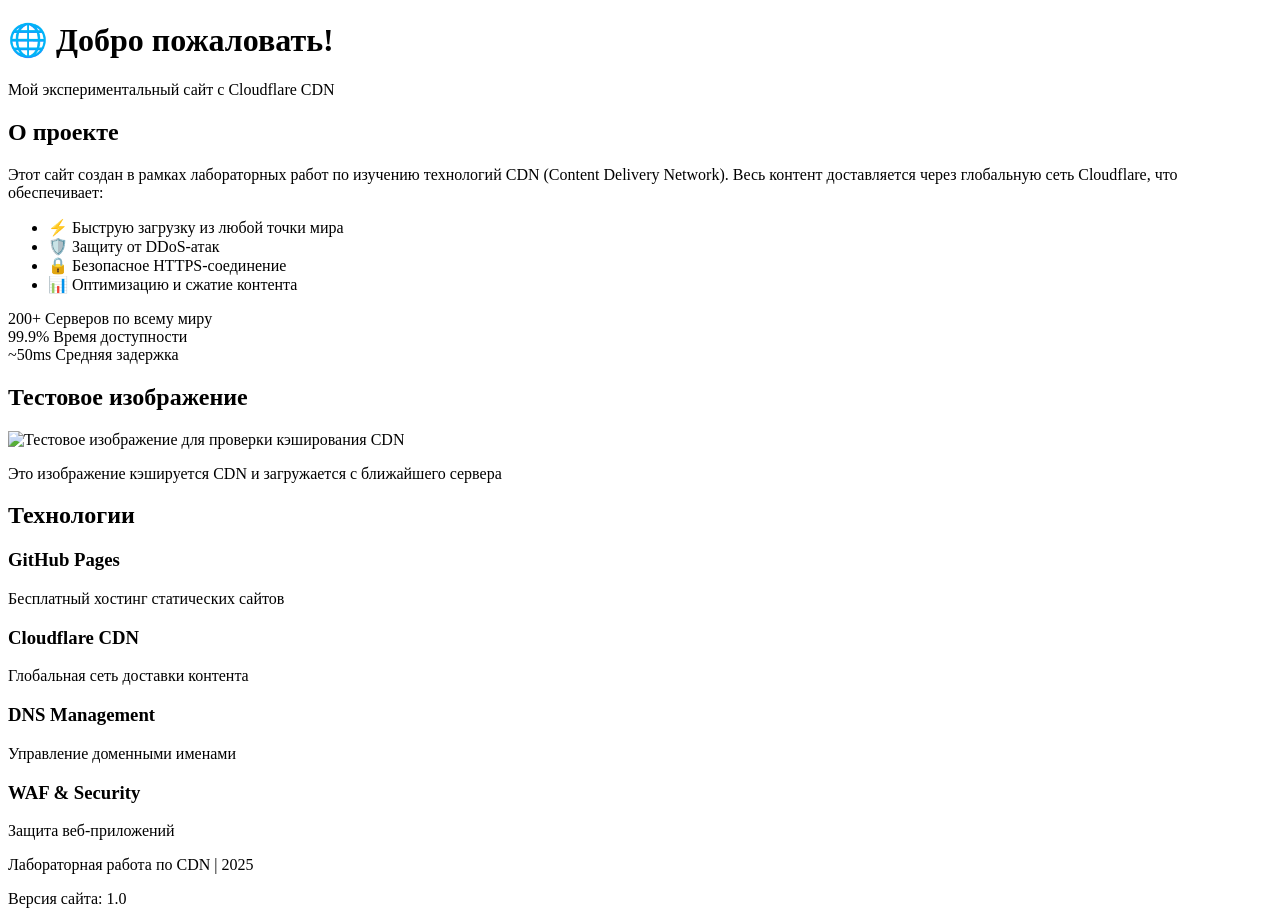
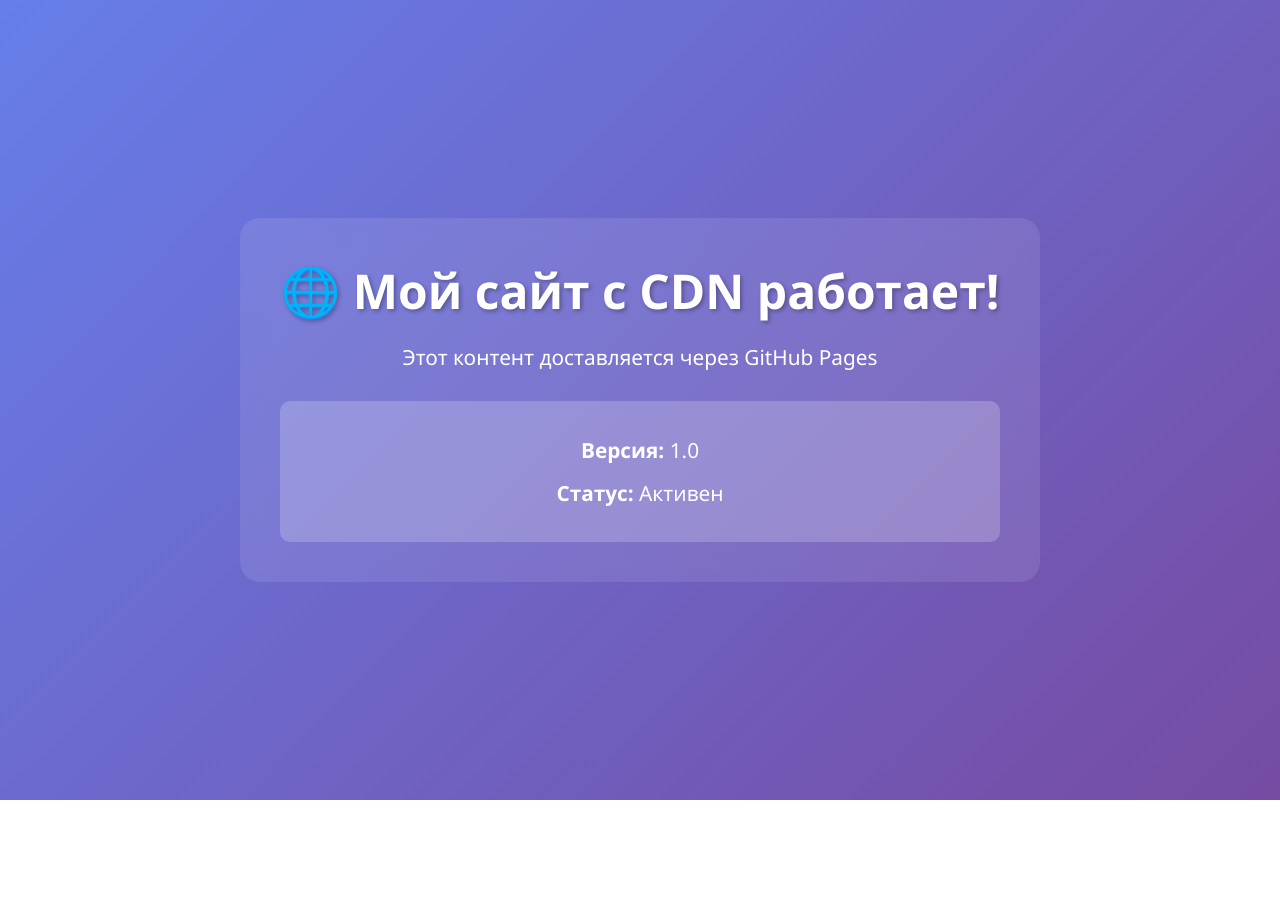
Before and after one commit to propanesmoker123/propanesmoker.github.io-, a plain HTML site: page index.html in a window 1280 px wide. After the commit the page ends 800 px from the top, so only its background shows below. Drawn offline with Linux system fonts and the light colour scheme.

Commit message:
Update index.html

```diff
--- a/index.html
+++ b/index.html
@@ -1,89 +1,57 @@
-<!-- index.html -->
 <!DOCTYPE html>
 <html lang="ru">
 <head>
     <meta charset="UTF-8">
     <meta name="viewport" content="width=device-width, initial-scale=1.0">
-    <title>CDN Лабораторная - Моя Страница</title>
-    <link rel="stylesheet" href="style.css">
+    <title>CDN Lab</title>
+    <style>
+        * {
+            margin: 0;
+            padding: 0;
+            box-sizing: border-box;
+        }
+        body {
+            background: linear-gradient(135deg, #667eea 0%, #764ba2 100%);
+            color: white;
+            font-family: 'Segoe UI', Arial, sans-serif;
+            min-height: 100vh;
+            display: flex;
+            align-items: center;
+            justify-content: center;
+        }
+        .container {
+            text-align: center;
+            padding: 40px;
+            background: rgba(255,255,255,0.1);
+            border-radius: 20px;
+            backdrop-filter: blur(10px);
+            max-width: 800px;
+        }
+        h1 {
+            font-size: 3rem;
+            margin-bottom: 20px;
+            text-shadow: 2px 2px 4px rgba(0,0,0,0.3);
+        }
+        p {
+            font-size: 1.3rem;
+            margin: 15px 0;
+        }
+        .info {
+            margin-top: 30px;
+            padding: 20px;
+            background: rgba(255,255,255,0.2);
+            border-radius: 10px;
+        }
+    </style>
 </head>
 <body>
     <div class="container">
-        <header class="header">
-            <h1>🌐 Добро пожаловать!</h1>
-            <p class="subtitle">Мой экспериментальный сайт с Cloudflare CDN</p>
-        </header>
-
-        <main class="content">
-            <section class="info-card">
-                <h2>О проекте</h2>
-                <p>Этот сайт создан в рамках лабораторных работ по изучению технологий CDN (Content Delivery Network). Весь контент доставляется через глобальную сеть Cloudflare, что обеспечивает:</p>
-                <ul>
-                    <li>⚡ Быструю загрузку из любой точки мира</li>
-                    <li>🛡️ Защиту от DDoS-атак</li>
-                    <li>🔒 Безопасное HTTPS-соединение</li>
-                    <li>📊 Оптимизацию и сжатие контента</li>
-                </ul>
-            </section>
-
-            <section class="stats">
-                <div class="stat-item">
-                    <span class="stat-number">200+</span>
-                    <span class="stat-label">Серверов по всему миру</span>
-                </div>
-                <div class="stat-item">
-                    <span class="stat-number">99.9%</span>
-                    <span class="stat-label">Время доступности</span>
-                </div>
-                <div class="stat-item">
-                    <span class="stat-number">~50ms</span>
-                    <span class="stat-label">Средняя задержка</span>
-                </div>
-            </section>
-
-            <section class="image-showcase">
-                <h2>Тестовое изображение</h2>
-                <div class="image-wrapper">
-                    <img src="test-image.jpg" alt="Тестовое изображение для проверки кэширования CDN" id="mainImage">
-                    <p class="image-caption">Это изображение кэшируется CDN и загружается с ближайшего сервера</p>
-                </div>
-            </section>
-
-            <section class="tech-info">
-                <h2>Технологии</h2>
-                <div class="tech-grid">
-                    <div class="tech-card">
-                        <h3>GitHub Pages</h3>
-                        <p>Бесплатный хостинг статических сайтов</p>
-                    </div>
-                    <div class="tech-card">
-                        <h3>Cloudflare CDN</h3>
-                        <p>Глобальная сеть доставки контента</p>
-                    </div>
-                    <div class="tech-card">
-                        <h3>DNS Management</h3>
-                        <p>Управление доменными именами</p>
-                    </div>
-                    <div class="tech-card">
-                        <h3>WAF & Security</h3>
-                        <p>Защита веб-приложений</p>
-                    </div>
-                </div>
-            </section>
-        </main>
-
-        <footer class="footer">
-            <p>Лабораторная работа по CDN | 2025</p>
-            <p>Версия сайта: <span id="version">1.0</span></p>
-        </footer>
+        <h1>🌐 Мой сайт с CDN работает!</h1>
+        <p>Этот контент доставляется через GitHub Pages</p>
+        <div class="info">
+            <p><strong>Версия:</strong> 1.0</p>
+            <p><strong>Статус:</strong> Активен</p>
+        </div>
     </div>
-
-    <script>
-        // Простой скрипт для отображения информации о загрузке
-        window.addEventListener('load', function() {
-            const loadTime = performance.now();
-            console.log(`Страница загружена за ${loadTime.toFixed(2)}ms`);
-        });
-    </script>
 </body>
 </html>
```
